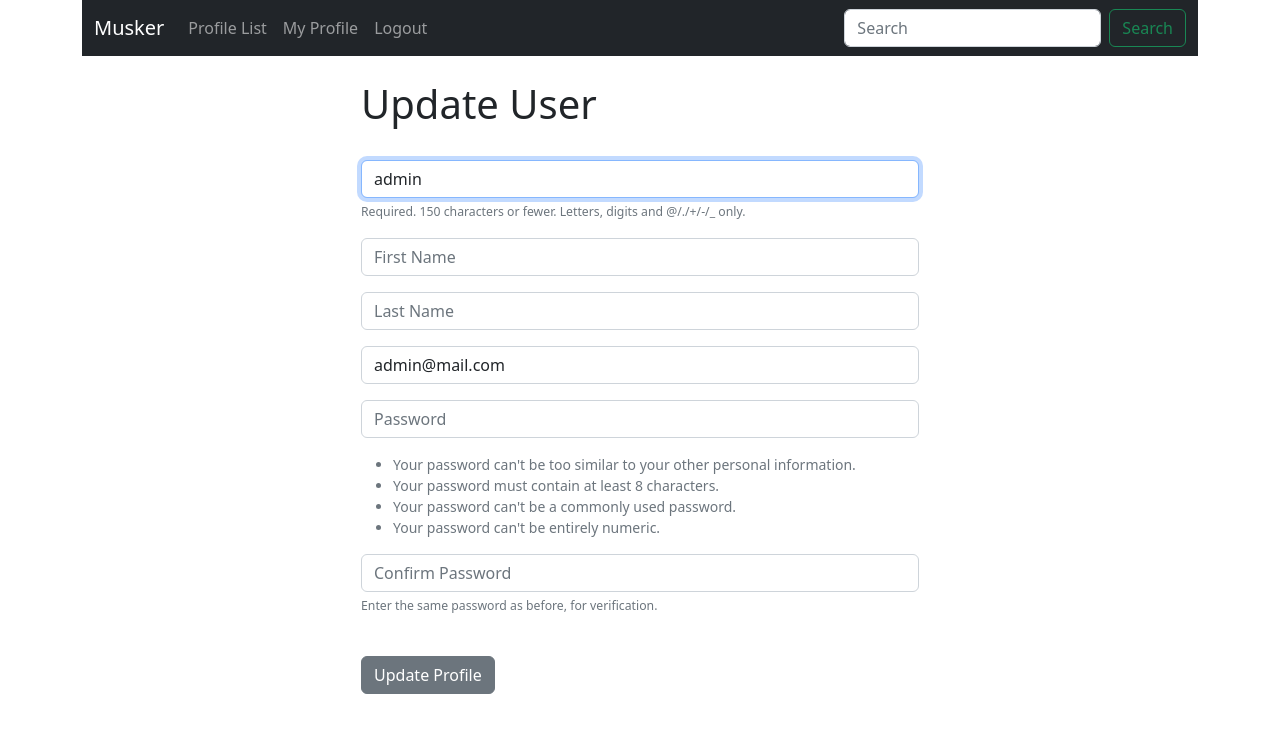
After one commit to Ashcroft-lab/twitter_clone, a Django app: page /update_user/ in a window 1280 px wide. The commit adds this page. Shown: the top 733 px of the page. Run offline with Django 4.2, Linux system fonts and the light colour scheme; a user stored in the database is signed in; data comes from the database, SQL or seed files in the repository; both versions use the stored data as it was after the commit.

Commit message:
added feature: Update user information

```diff
--- a/social/musker/forms.py
+++ b/social/musker/forms.py
@@ -1,5 +1,8 @@
 from django import forms
 from .models import Meep
+from django.contrib.auth.forms import UserCreationForm
+from django.contrib.auth.models import User
+
 
 class MeepForm(forms.ModelForm):
     body = forms.CharField(required=True,
@@ -14,3 +17,33 @@ class MeepForm(forms.ModelForm):
     class Meta:
         model=Meep
         exclude = ("user",)
+
+
+
+class SignUpForm(UserCreationForm):
+    email = forms.EmailField(label="", widget=forms.TextInput(attrs={'class':'form-control', 'placeholder':'Email Address'}))
+    first_name = forms.CharField(label="", max_length=100, widget=forms.TextInput(attrs={'class':'form-control', 'placeholder':'First Name'}))
+    last_name = forms.CharField(label="", max_length=100, widget=forms.TextInput(attrs={'class':'form-control', 'placeholder':'Last Name'}))
+
+    class Meta:
+        model = User
+        fields = ('username', 'first_name', 'last_name', 'email','password1', 'password2')
+
+
+    def __init__(self, *args, **kwargs):
+        super(SignUpForm, self).__init__(*args, **kwargs)
+
+        self.fields['username'].widget.attrs['class'] = 'form-control'
+        self.fields['username'].widget.attrs['placeholder'] = 'User Name'
+        self.fields['username'].label = ''
+        self.fields['username'].help_text = '<span class="form-text text-muted"><small>Required. 150 characters or fewer. Letters, digits and @/./+/-/_ only.</small></span>'
+
+        self.fields['password1'].widget.attrs['class'] = 'form-control'
+        self.fields['password1'].widget.attrs['placeholder'] = 'Password'
+        self.fields['password1'].label = ''
+        self.fields['password1'].help_text = '<ul class="form-text text-muted small"><li>Your password can\'t be too similar to your other personal information.</li><li>Your password must contain at least 8 characters.</li><li>Your password can\'t be a commonly used password.</li><li>Your password can\'t be entirely numeric.</li></ul>'
+
+        self.fields['password2'].widget.attrs['class'] = 'form-control'
+        self.fields['password2'].widget.attrs['placeholder'] = 'Confirm Password'
+        self.fields['password2'].label = ''
+        self.fields['password2'].help_text = '<span class="form-text text-muted"><small>Enter the same password as before, for verification.</small></span>'
--- a/social/musker/templates/navbar.html
+++ b/social/musker/templates/navbar.html
@@ -20,6 +20,10 @@
         <li class="nav-item">
           <a class="nav-link" href="{% url 'login' %}">login</a>
         </li>
+        <li class="nav-item">
+          <a class="nav-link" href="{% url 'register' %}">Register</a>
+        </li>
+
         {% endif %}
       </ul>
       <form class="d-flex" role="search">
--- a/social/musker/templates/profile.html
+++ b/social/musker/templates/profile.html
@@ -65,6 +65,11 @@
   {% endif %}
 </form>
 <br>
+
+{% if request.user.id == profile.user.id %}
+<a href="{% url 'update_user' %}" class="btn btn-outline-secondary">Update User</a>
+
+{% endif %}
       </div>
     </div>
     </div>
--- /dev/null
+++ b/social/musker/templates/update_user.html
@@ -0,0 +1,17 @@
+{% extends 'base.html' %}
+
+{% block content %}
+
+<div class="col-md-6 offset-md-3">
+	<h1>Update User</h1>
+	<br/>
+	<form method="POST" action="">
+		{% csrf_token %}
+		{{ form.as_p }}
+		<br/>
+		<button type="submit" class="btn btn-secondary">Update Profile</button>
+	</form>
+
+</div>
+
+{% endblock %}
--- a/social/musker/urls.py
+++ b/social/musker/urls.py
@@ -7,4 +7,7 @@ urlpatterns = [
     path("profile/<int:pk>", views.profile, name="profile"),
     path("login/", views.login_user, name="login"),
     path("logout/", views.logout_user, name="logout"),
+    path("register/", views.register_user, name="register"),
+    path("update_user/", views.update_user, name='update_user'),
+
 ]
--- a/social/musker/views.py
+++ b/social/musker/views.py
@@ -1,8 +1,11 @@
 from django.shortcuts import render, redirect
 from django.contrib import messages
 from .models import Profile, Meep
-from .forms import MeepForm
+from .forms import MeepForm, SignUpForm
 from django.contrib.auth import authenticate, login, logout
+from django.contrib.auth.forms import UserCreationForm
+from django import forms
+from django.contrib.auth.models import User
 
 # Create your views here.
 def home(request):
@@ -70,7 +73,7 @@ def profile(request, pk):
 def login_user(request):
     if request.method == "POST":
         username = request.POST['username']
-        password = request.POST["password"]
+        password = request.POST['password']
 
         user = authenticate(request, username=username, password=password)
         if user is not None:
@@ -88,3 +91,45 @@ def logout_user(request):
     logout(request)
     messages.success(request, ("You have been Logged Out."))
     return redirect("home")
+
+
+
+def register_user(request):
+    form = SignUpForm()
+    if request.method == 'POST':
+        form = SignUpForm(request.POST)
+        if form.is_valid():
+            form.save()
+            username = form.cleaned_data['username']
+            password = form.cleaned_data['password1']
+
+
+            # first_name = form.cleaned_data['first_name']
+            # last_name = form.cleaned_data['last_name']
+            # email = form.cleaned_data['email']
+
+            # Login user
+            user = authenticate(username=username,password=password)
+            if user is not None:
+                login(request, user)
+                messages.success(request, ('You have Successfully registered'))
+                return redirect('home')
+
+    return render(request, "register.html", {'form':form})
+
+
+def update_user(request):
+    if request.user.is_authenticated:
+
+        currnt_user = User.objects.get(id=request.user.id)
+        form = SignUpForm(request.POST or None, instance=currnt_user)
+        if form.is_valid():
+            form.save()
+            login(request, currnt_user)
+            messages.success(request, ("Your Profile has been updated "))
+
+        return render(request, "update_user.html", {'form':form})
+
+    else:
+        messages.success(request, ("You must be Logged in to view that page"))
+        return redirect("home")
```
Also changed, not shown: social/musker/templates/register.html (added, +20 -0 lines), social/db.sqlite3.
